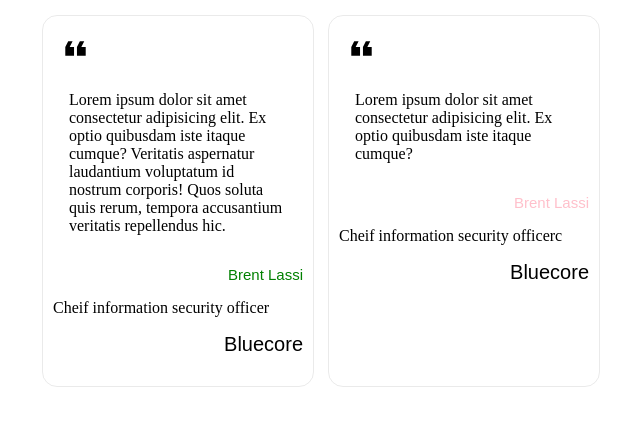
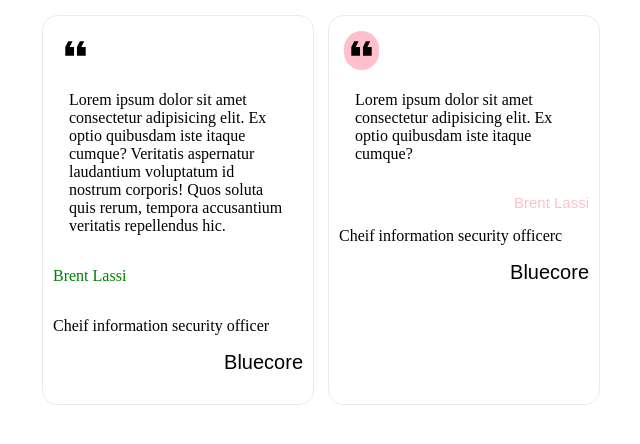
Before and after one commit to Ehorga/PRACTIC-18-02-2025, a plain HTML site: page index.html in a window 1280 px wide. Shown: the whole page, without its empty margins (319-959 px from the left). Drawn offline with Linux system fonts and the light colour scheme.

Commit message:
apdate-1

```diff
--- a/index.html
+++ b/index.html
@@ -9,16 +9,20 @@
 <body>
     <section class="container-feedbacks">
         <article class="feedback">
-<div class="quote green"><img src="./assets/format-quote-open.svg" alt="skobka"></div>
+            <div class="quote green">
+                <img src="./assets/format-quote-open.svg" alt="skobka">
+            </div>
 <p class="feedback-text">Lorem ipsum dolor sit amet consectetur adipisicing elit. Ex optio quibusdam iste itaque cumque? Veritatis aspernatur laudantium voluptatum id nostrum corporis! Quos soluta quis rerum, tempora accusantium
 veritatis repellendus hic.</p>
-<p class="feedback-author green">Brent Lassi</p>
+<p class="feedback-author-green">Brent Lassi</p>
 <p class="feedback-author-prof"> Cheif information security
 officer</p>
 <p class="feedback-author-company"> Bluecore</p>
 </article>
 <article class="feedback">
-<div class="quote pink"><img src="./assets/format-quote-open.svg" alt="skobka"></div>
+<div class="quote pink">
+    <img src="./assets/format-quote-open.svg" alt="skobka">
+</div>
 <p class="feedback-text">Lorem ipsum dolor sit amet
 consectetur adipisicing elit. Ex optio quibusdam iste itaque
 cumque?</p>
--- a/style.css
+++ b/style.css
@@ -23,11 +23,11 @@ flex-direction: column;
 .feedback-text{
     padding: 0 16px;
 }
-.qoute.green{
+.qoute-green{
    background-color: green;
 }
 
-.qoute.pink{
+.quote.pink{
   background-color: pink;
 }
 
@@ -37,7 +37,7 @@ text-align: right;
 margin-bottom:0;
 font-family: sans-serif;
 }
-.feedback-author.green{
+.feedback-author-green{
     color: green
 }
 
```
